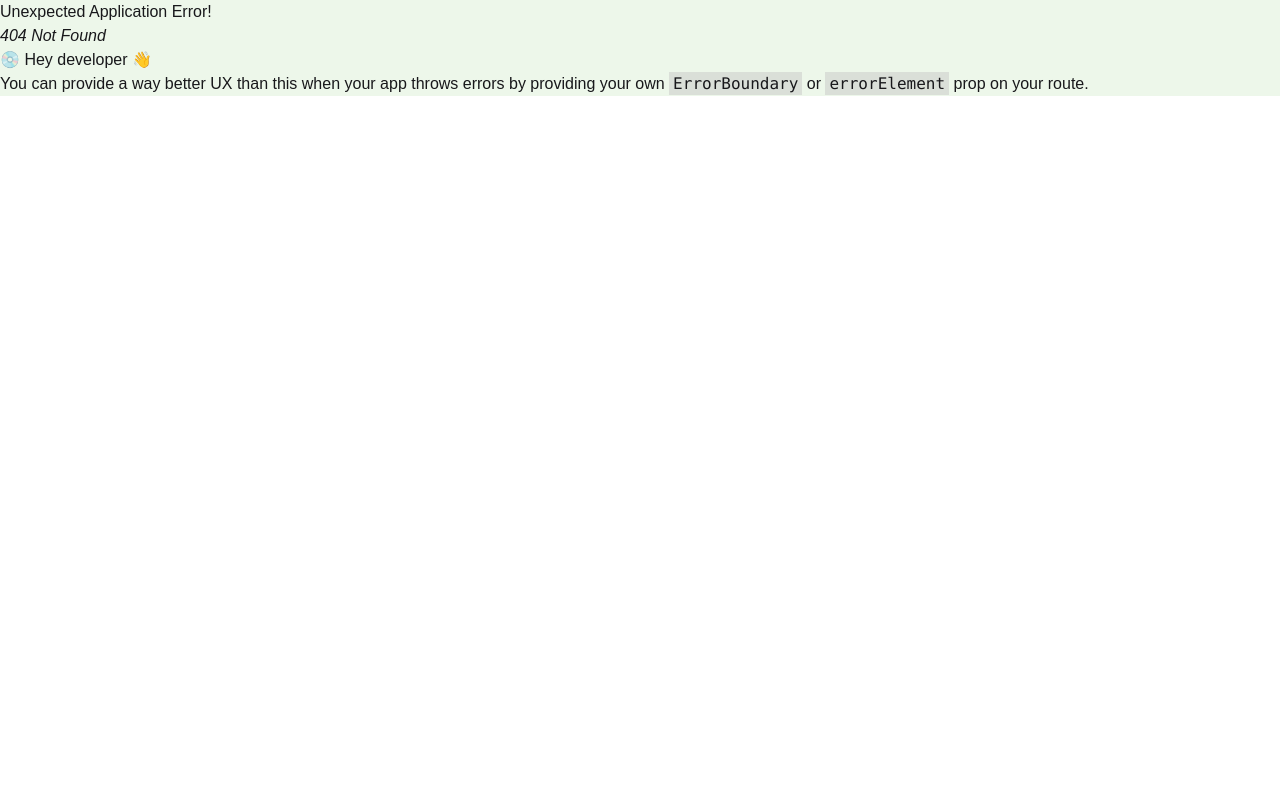
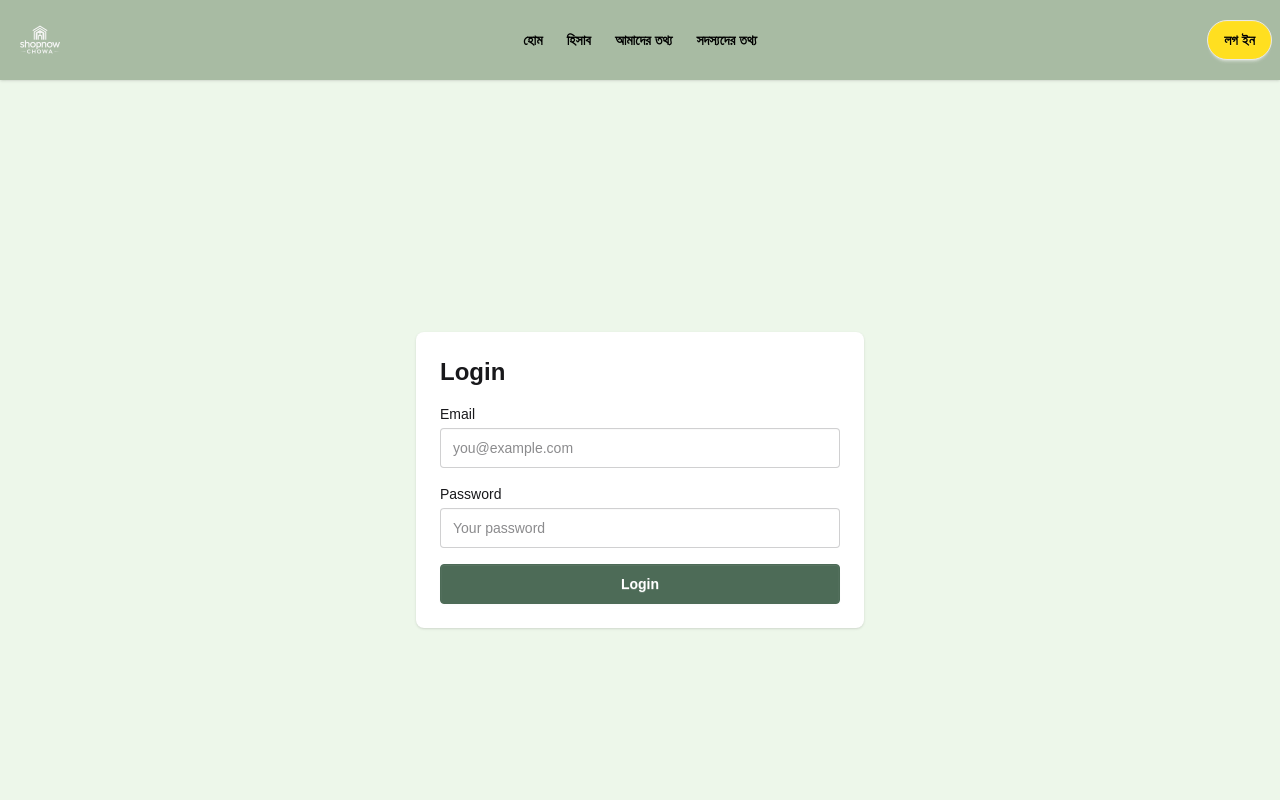
Before and after one commit to miazi2003/shopnow-chowa-somiti, a React (Vite) app: page /login in a window 1280 px wide. Before the commit this address had no page. Shown: the top 800 px of the page. Built offline with nearby package versions, Linux system fonts and the light colour scheme; a web font is replaced by a local one.

Commit message:
login and signup aka member adding page added

```diff
--- a/src/component/navbar/Navbar.jsx
+++ b/src/component/navbar/Navbar.jsx
@@ -1,5 +1,6 @@
 import React from 'react';
 import logo2 from "../../assets/logo.png"
+import { Link } from 'react-router';
 const Navbar = () => {
     return (
       <div className="navbar bg-[#A8BBA3] shadow-sm text-black ">
@@ -25,7 +26,7 @@ const Navbar = () => {
     </ul>
   </div>
   <div className="navbar-end">
-    <a className="btn bg-yellow-300 text-black rounded-4xl">লগ আউট</a>
+    <Link to={"/login"}><button className="btn bg-yellow-300 text-black rounded-4xl">লগ ইন</button></Link>
   </div>
 </div>
     );
--- /dev/null
+++ b/src/pages/authentication/Login.jsx
@@ -0,0 +1,87 @@
+// AuthPages.jsx
+import React, { useState } from "react";
+import { BrowserRouter as Router, Routes, Route, Link, useNavigate } from "react-router";
+
+function LoginPage() {
+  const [error, setError] = useState("");
+  const [loading, setLoading] = useState(false);
+  const navigate = useNavigate();
+
+  const handleLogin = async (e) => {
+    e.preventDefault();
+    setError("");
+
+    const form = e.target;
+    const email = form.email.value.trim();
+    const password = form.password.value;
+
+    if (!email || !password) {
+      setError("সব ফিল্ড পূরণ করুন।");
+      return;
+    }
+
+    setLoading(true);
+    try {
+      // replace with your backend API
+      const res = await fetch("/api/auth/login", {
+        method: "POST",
+        headers: { "Content-Type": "application/json" },
+        body: JSON.stringify({ email, password }),
+        credentials: "include",
+      });
+
+      if (!res.ok) {
+        const data = await res.json().catch(() => ({}));
+        throw new Error(data.message || "Login failed");
+      }
+
+      navigate("/"); // redirect after login
+    } catch (err) {
+      setError(err.message);
+    } finally {
+      setLoading(false);
+    }
+  };
+
+  return (
+    <div className="min-h-screen flex items-center justify-center">
+      <div className="max-w-md w-full bg-white rounded-lg shadow p-6">
+        <h2 className="text-2xl font-semibold mb-4">Login</h2>
+
+        {error && <div className="mb-4 text-sm text-red-600">{error}</div>}
+
+        <form onSubmit={handleLogin} className="space-y-4">
+          <div>
+            <label className="block text-sm font-medium mb-1">Email</label>
+            <input
+              type="email"
+              name="email"
+              placeholder="you@example.com"
+              className="input input-bordered w-full"
+            />
+          </div>
+
+          <div>
+            <label className="block text-sm font-medium mb-1">Password</label>
+            <input
+              type="password"
+              name="password"
+              placeholder="Your password"
+              className="input input-bordered w-full"
+            />
+          </div>
+          <button
+            type="submit"
+            className="btn w-full bg-[#4d6b57] border-[#4d6b57] text-white"
+            disabled={loading}
+          >
+            {loading ? "Loading..." : "Login"}
+          </button>
+        </form>
+      </div>
+    </div>
+  );
+}
+
+
+export default LoginPage
--- /dev/null
+++ b/src/pages/authentication/SignIn.jsx
@@ -0,0 +1,112 @@
+import { useState } from "react";
+import { useNavigate } from "react-router";
+
+function SignUpPage() {
+  const [error, setError] = useState("");
+  const [loading, setLoading] = useState(false);
+  const navigate = useNavigate();
+
+  const handleSignup = async (e) => {
+    e.preventDefault();
+    setError("");
+
+    const form = e.target;
+    const name = form.name.value.trim();
+    const email = form.email.value.trim();
+    const password = form.password.value;
+    const confirm = form.confirm.value;
+
+    if (!name || !email || !password) {
+      setError("সব ফিল্ড পূরণ করুন।");
+      return;
+    }
+
+    if (password !== confirm) {
+      setError("Password এবং Confirm password মিলছে না।");
+      return;
+    }
+
+    setLoading(true);
+    try {
+      // replace with your backend API
+      const res = await fetch("/api/auth/signup", {
+        method: "POST",
+        headers: { "Content-Type": "application/json" },
+        body: JSON.stringify({ name, email, password }),
+      });
+
+      if (!res.ok) {
+        const data = await res.json().catch(() => ({}));
+        throw new Error(data.message || "Signup failed");
+      }
+
+      navigate("/login");
+    } catch (err) {
+      setError(err.message);
+    } finally {
+      setLoading(false);
+    }
+  };
+
+  return (
+    <div className="min-h-screen flex items-center justify-center">
+      <div className="max-w-md w-full bg-white rounded-lg shadow p-6">
+        <h2 className="text-2xl font-semibold mb-4">Sign Up</h2>
+
+        {error && <div className="mb-4 text-sm text-red-600">{error}</div>}
+
+        <form onSubmit={handleSignup} className="space-y-4">
+          <div>
+            <label className="block text-sm font-medium mb-1">Full name</label>
+            <input
+              type="text"
+              name="name"
+              placeholder="Your full name"
+              className="input input-bordered w-full"
+            />
+          </div>
+
+          <div>
+            <label className="block text-sm font-medium mb-1">Email</label>
+            <input
+              type="email"
+              name="email"
+              placeholder="you@example.com"
+              className="input input-bordered w-full"
+            />
+          </div>
+
+          <div>
+            <label className="block text-sm font-medium mb-1">Password</label>
+            <input
+              type="password"
+              name="password"
+              placeholder="Create a password"
+              className="input input-bordered w-full"
+            />
+          </div>
+
+          <div>
+            <label className="block text-sm font-medium mb-1">Confirm Password</label>
+            <input
+              type="password"
+              name="confirm"
+              placeholder="Confirm password"
+              className="input input-bordered w-full"
+            />
+          </div>
+
+          <button
+            type="submit"
+            className="btn w-full bg-[#4d6b57] border-[#4d6b57] text-white"
+            disabled={loading}
+          >
+            {loading ? "Creating..." : "Create account"}
+          </button>
+        </form>
+      </div>
+    </div>
+  );
+}
+
+export default SignUpPage;
--- a/src/pages/dashboard/Dashboard.jsx
+++ b/src/pages/dashboard/Dashboard.jsx
@@ -3,10 +3,19 @@ import logo from "../../assets/logo.png";
 import menu from "../../assets/menus.png";
 import memberData from "../../../public/members.json";
 
-
 const monthNames = [
-  "জানুয়ারী", "ফেব্রুয়ারী", "মার্চ", "এপ্রিল", "মে", "জুন",
-  "জুলাই", "আগস্ট","সেপ্টেম্বর", "আক্টোবর", "নভেম্বর", "ডিসেম্বর"
+  "জানুয়ারী",
+  "ফেব্রুয়ারী",
+  "মার্চ",
+  "এপ্রিল",
+  "মে",
+  "জুন",
+  "জুলাই",
+  "আগস্ট",
+  "সেপ্টেম্বর",
+  "আক্টোবর",
+  "নভেম্বর",
+  "ডিসেম্বর",
 ];
 
 const Dashboard = () => {
@@ -19,36 +28,36 @@ const Dashboard = () => {
   const [selectedYear, setSelectedYear] = useState(currentYear);
   const [filteredData, setFilteredData] = useState([]);
 
-
   const uniqueYears = [
-    ...new Set(memberData.map((d) => new Date(d.monthlySavingDate).getFullYear()))
+    ...new Set(
+      memberData.map((d) => new Date(d.monthlySavingDate).getFullYear())
+    ),
   ];
 
   useEffect(() => {
     let result = memberData;
     const searchLower = searchData.trim().toLowerCase();
 
-
     const isNameSearch = memberData.some((d) =>
       d.name.toLowerCase().includes(searchLower)
     );
 
     if (searchLower !== "" && isNameSearch) {
-
-      result = result.filter((d) =>
-        d.name.toLowerCase().includes(searchLower)
-      );
+      result = result.filter((d) => d.name.toLowerCase().includes(searchLower));
     } else {
-
       result = result.filter((d) => {
         const date = new Date(d.monthlySavingDate);
-        return date.getMonth() === selectedMonth && date.getFullYear() === selectedYear;
+        return (
+          date.getMonth() === selectedMonth &&
+          date.getFullYear() === selectedYear
+        );
       });
-
 
       if (searchLower !== "") {
         result = result.filter((data) => {
-          const monthMatch = monthNames[new Date(data.monthlySavingDate).getMonth()]
+          const monthMatch = monthNames[
+            new Date(data.monthlySavingDate).getMonth()
+          ]
             .toLowerCase()
             .includes(searchLower);
           return monthMatch;
@@ -59,9 +68,14 @@ const Dashboard = () => {
     setFilteredData(result);
   }, [selectedMonth, selectedYear, searchData]);
 
+  const clearFilters = () => {
+    setSearchData(""); // clear search input
+    setSelectedMonth(currentMonth); // reset to current month
+    setSelectedYear(currentYear); // reset to current year
+  };
+
   return (
     <>
-
       <div className="navbar bg-[#A8BBA3] shadow-sm flex">
         <div className="flex-1 flex gap-4 items-center md:hidden">
           <label htmlFor="my-drawer-2" className="drawer-button lg:hidden">
@@ -99,7 +113,6 @@ const Dashboard = () => {
           <input id="my-drawer-2" type="checkbox" className="drawer-toggle" />
           <div className="drawer-content flex flex-col">
             <div className="overflow-x-auto p-4">
-
               <div className="flex flex-col md:flex-row gap-4 mb-4 items-center">
                 <input
                   type="text"
@@ -133,12 +146,15 @@ const Dashboard = () => {
                   ))}
                 </select>
 
-
-                <div className="p-2 bg-green-100 text-green-800 rounded shadow flex flex-col md:flex-row gap-2">
-                  <span className="font-semibold">আজ:</span> {currentDate.getDate()} {monthNames[currentMonth]} {currentYear}
+                <div className="p-2 bg-green-100 text-green-800 rounded shadow flex flex-col md:flex-row gap-2 items-center">
+                  <span className="font-semibold">আজ:</span>{" "}
+                  {currentDate.getDate()} {monthNames[currentMonth]}{" "}
+                  {currentYear}
+                  <button className="btn btn-ghost" onClick={clearFilters}>
+                    Clear
+                  </button>
                 </div>
               </div>
-
 
               <table className="table w-full">
                 <thead className="bg-black text-white">
@@ -173,7 +189,11 @@ const Dashboard = () => {
             </div>
           </div>
           <div className="drawer-side">
-            <label htmlFor="my-drawer-2" aria-label="close sidebar" className="drawer-overlay"></label>
+            <label
+              htmlFor="my-drawer-2"
+              aria-label="close sidebar"
+              className="drawer-overlay"
+            ></label>
             <ul className="menu bg-[#edf7ea] text-base-content min-h-full w-60 p-4 border-r-1 border-[#ccc]">
               <li>
                 <a href="/dashboardLayout/dashboard">Dashboard</a>
--- a/src/router/router.js
+++ b/src/router/router.js
@@ -4,6 +4,8 @@ import Home from "../pages/home/Home";
 import Service from "../pages/service/Service";
 import DashboardLayout from "../layouts/DashboardLayout";
 import Dashboard from "../pages/dashboard/Dashboard";
+import LoginPage from "../pages/authentication/Login";
+import SignUpPage from "../pages/authentication/SignIn";
 
 export const router = createBrowserRouter([
   {
@@ -12,6 +14,8 @@ export const router = createBrowserRouter([
     children: [
       { index: true, Component: Home },
       { path: "service", Component: Service },
+      {path : "/login" , Component : LoginPage},
+      {path : "/signIn" , Component : SignUpPage}
     ],
   },
 
```
